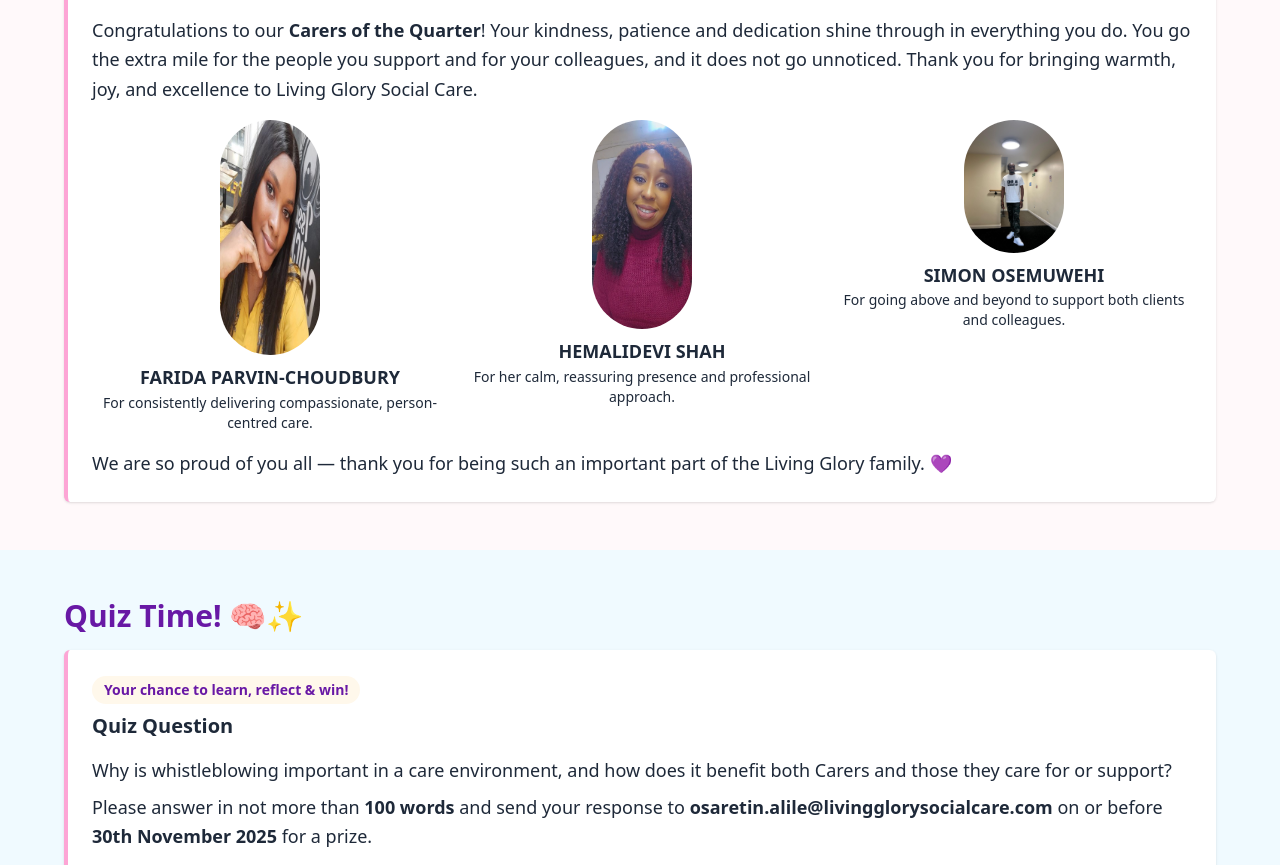
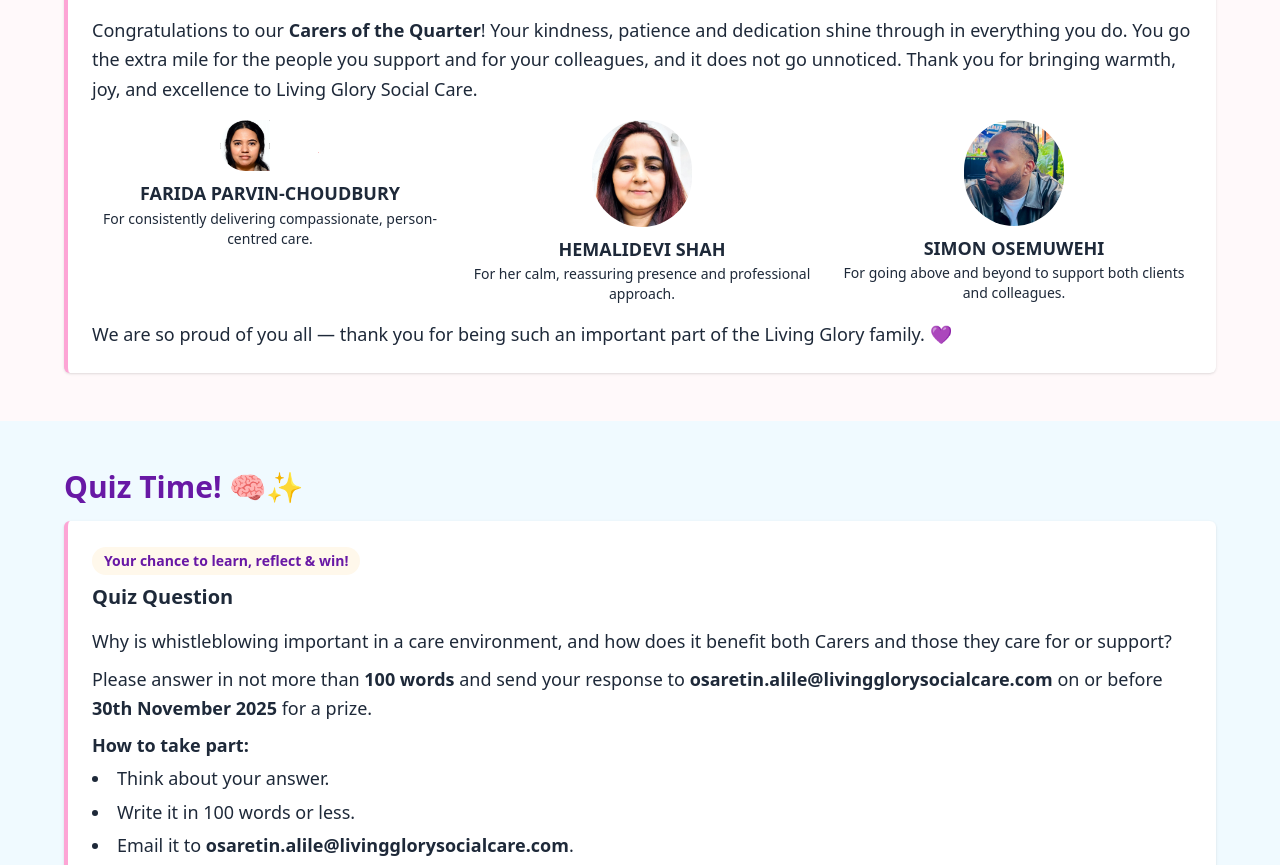
Before and after one commit to onengiyeJacob14/my-website, a Next.js app: page /news-updates in a window 1280 px wide. Shown: the part 1440-2305 px from the top of the page. Built offline with nearby package versions, Linux system fonts and the light colour scheme.

Commit message:
Update page.js
Updated Pictures

```diff
--- a/src/app/news-updates/page.js
+++ b/src/app/news-updates/page.js
@@ -228,7 +228,7 @@
                 {/* Farida */}
                 <div className="flex flex-col items-center text-center">
                   <Image
-                    src="/documents/team/ortis.png"
+                    src="/documents/team/Farida.png"
                     alt="Farida Parvin-Choudbury"
                     width={100}
                     height={100}
@@ -245,7 +245,7 @@
                 {/* Hemalidevi */}
                 <div className="flex flex-col items-center text-center">
                   <Image
-                    src="/documents/team/nora.png"
+                    src="/documents/team/Shah.png"
                     alt="Hemalidevi Shah"
                     width={100}
                     height={100}
@@ -262,7 +262,7 @@
                 {/* Simon */}
                 <div className="flex flex-col items-center text-center">
                   <Image
-                    src="/documents/team/kingsley.png"
+                    src="/documents/team/Simon.png"
                     alt="Simon Osemuwehi"
                     width={100}
                     height={100}
```
